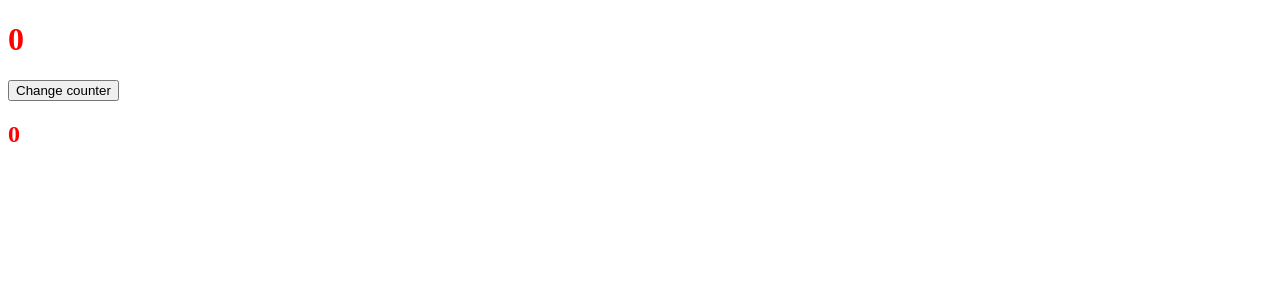
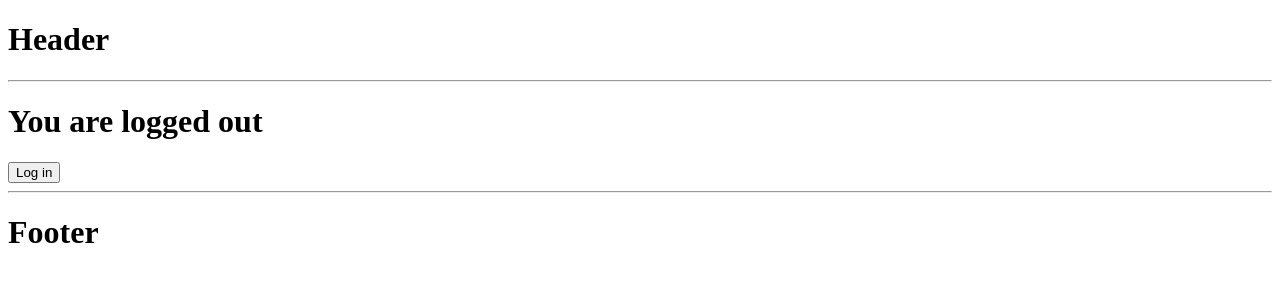
Before and after one commit to armendlahi/learning-react-ick, a React (Create React App) app: page / in a window 1280 px wide. Shown: the top 300 px of the page. Built offline with nearby package versions, Linux system fonts and the light colour scheme.

Commit message:
Authentication example.

```diff
--- a/src/App.js
+++ b/src/App.js
@@ -1,55 +1,31 @@
 import React from 'react';
 import randomColor from 'randomcolor';
 
-import ChildComponent from './ChildComponent';
+import Authentication from './Authentication';
 
 class App extends React.Component {
     constructor() {
         super();
         this.state = {
-            counter: 0,
-            color: 'red'
+            loading: true
         }
     }
 
-    handleClick() {
-        this.setState(prevState => {
-            return {
-                counter: prevState.counter + 1
-            }
-        });
-    }
 
     componentDidMount() {
-        // This lifefycle method is used for initializing component data and/or API calls (fetching data from other sources)
-        console.log('Component did mount.');
-    }
-
-    shouldComponentUpdate(nextProps, nextState) {
-        // console.log('Should component udate.');
-        // return nextState.counter % 2 === 0;
-        return true; // default value
-    }
-
-    componentDidUpdate(prevProps, prevState) {
-        console.log(prevProps, prevState);
-        if (prevState.counter !== this.state.counter) {
-            this.setState({
-                color: randomColor()
-            });
-        }
+        setTimeout(() => {
+            this.setState({ loading: false})
+        }, 1500);
     }
 
     render() {
-        console.log('Render');
-
         return (
             <div>
-                <h1 style={{ color: this.state.color }}>{this.state.counter}</h1>
-                <button onClick={this.handleClick.bind(this)}>Change counter</button>
-                {this.state.counter < 2 && (
-                    <ChildComponent counter={this.state.counter} />
-                )}
+                <h1>Header</h1>
+                <hr />
+                {this.state.loading ? 'Loading...' : <Authentication username="MyUsername" />}
+                <hr />
+                <h1>Footer</h1>
             </div>
         )
     }
--- /dev/null
+++ b/src/Authentication.js
@@ -0,0 +1,32 @@
+import React from 'react';
+
+class Authentication extends React.Component {
+    constructor() {
+        super();
+        this.state = {
+            loggedIn: false
+        }
+    }
+
+    handleClick() {
+        this.setState(prevState => {
+            return {
+                loggedIn: !prevState.loggedIn
+            }
+        });
+    }
+
+    render() {
+        const headerText = this.state.loggedIn ? `Welcome back, ${this.props.username}` : 'You are logged out';
+        const buttonText = this.state.loggedIn ? 'Log out' : 'Log in';
+
+        return (
+            <div>
+                <h1>{headerText}</h1>
+                <button onClick={this.handleClick.bind(this)}>{buttonText}</button>
+            </div>
+        )
+    }
+}
+
+export default Authentication;
--- a/src/ChildComponent.js
+++ /dev/null
@@ -1,24 +0,0 @@
-import React from 'react';
-
-class ChildComponent extends React.Component{
-    componentWillReceiveProps(prevProps) {
-        console.log('Component will receive props.')
-        // if (prevProps.counter !== this.props.counter) {
-        //     console.log('Props changed');
-        // } else {
-        //     console.log('Props have not changed');
-        // }
-    }
-
-    componentWillUnmount() {
-        console.log('Component will unmount.');
-    }
-
-    render() {
-        return (
-            <h2 style={{ color: 'red' }}>{this.props.counter}</h2>
-        );
-    }
-}
-
-export default ChildComponent;
```
